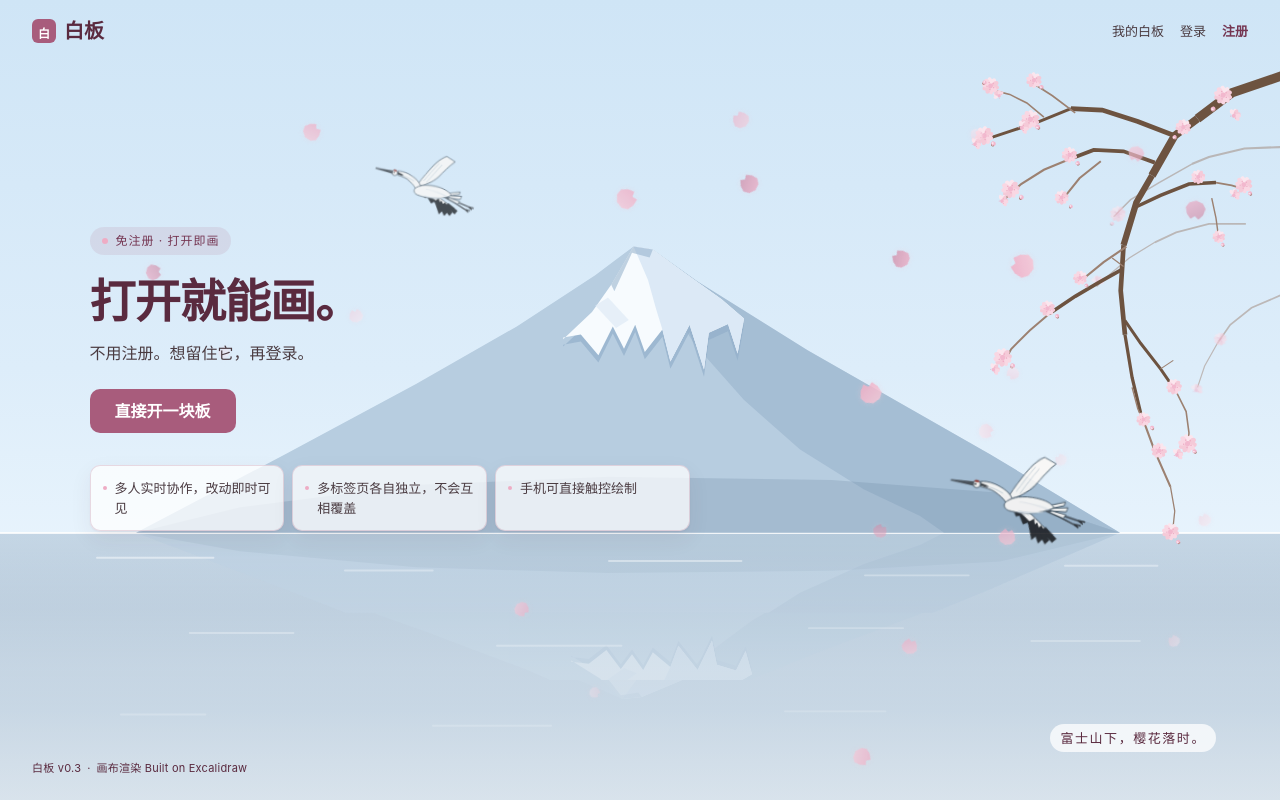
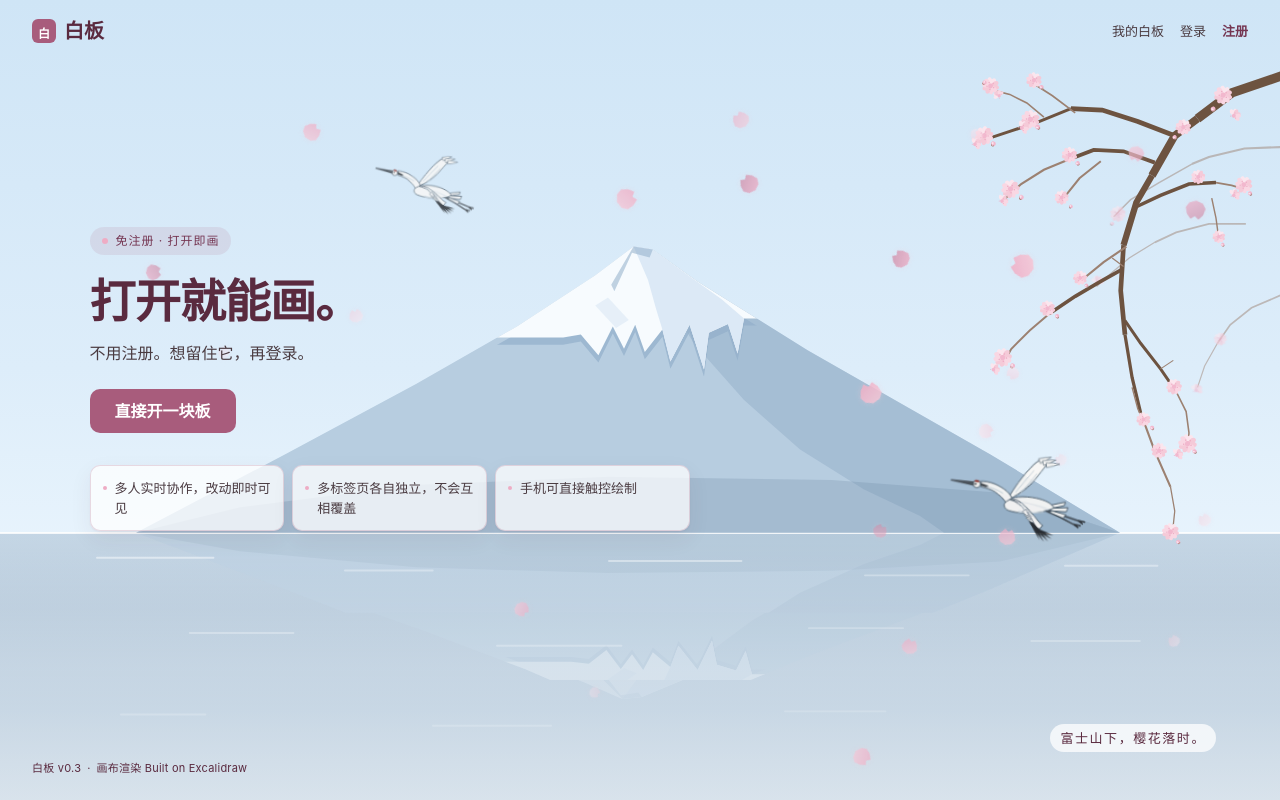
Before and after one commit to cherryi6081/Sakura-Whiteboard, a React (Vite) app in the folder apps/web/: page / in a window 1280 px wide. Built offline with nearby package versions, Linux system fonts and the light colour scheme.

Commit message:
(fix)home: 雪顶改由山体轮廓裁切派生，仙鹤近翼改到躯干之上并重画翼形

```diff
--- a/apps/web/src/home/FujiScene.tsx
+++ b/apps/web/src/home/FujiScene.tsx
@@ -257,9 +257,44 @@ const WATERLINE = 566;
  * 雪顶覆盖到山体上部约三分之一，雪线下沿是一排尖角状的融雪边。
  * 倒影直接复用这一组路径做垂直镜像，所以倒影轮廓与山体、雪顶严格对应。
  */
+/**
+ * 雪线：一排宽窄不等的融雪齿（从左到右），窄深齿（880 / 922）像下滑的雪舌，
+ * 宽浅齿（838 / 886 / 748）像融塌的雪檐下沿。
+ *
+ * 这里只定义“雪线下沿”，不定义雪顶形状：雪顶由山体轮廓 body 与这条雪线求交派生
+ * （见 SNOW_CLIP + MountainShapes）。雪线向左右各延伸出山体之外再向上闭合，
+ * 所以交线的左右端点必然落在左坡/右坡轮廓线上，左右坡换坡度时也不会再露岩缝。
+ */
+const SNOW_TEETH: Array<[number, number]> = [
+  [704, 322],
+  [726, 318],
+  [748, 344],
+  [766, 308],
+  [780, 336],
+  [794, 306],
+  [806, 340],
+  [828, 312],
+  [838, 352],
+  [862, 306],
+  [880, 362],
+  [886, 316],
+  [910, 305],
+  [922, 342],
+  [930, 298],
+];
+
+/** 雪线以上区域：融雪齿两端各横伸到山体之外，再向上闭合成一个裁切区 */
+const SNOW_CLIP = [
+  `M-240 ${SNOW_TEETH[0][1]}`,
+  ...SNOW_TEETH.map(([x, y]) => `L${x} ${y}`),
+  `L1840 ${SNOW_TEETH[SNOW_TEETH.length - 1][1]}`,
+  "L1840 -240 L-240 -240 Z",
+].join(" ");
+
 const MOUNTAIN_PATHS = {
   // 峰顶不是尖点：从左坡 (744,244) 收到 (792,208)，向右平出到 (816,212) 再下坡，
-  // 形成参考图里那种极短的山顶平台；左右坡各留一个换坡度的转折（520/646 与 1010）
+  // 形成参考图里那种极短的山顶平台；左右坡各留一个换坡度的转折（520/646 与 1010）。
+  // 雪顶直接复用这一条轮廓做裁切，不再另写一套左右端点，换坡点改了也不会错位
   body: "M170 566 L356 468 L520 380 L646 308 L744 244 L792 208 L816 212 L872 252 L1010 338 L1238 468 L1400 566 Z",
   // 背光面：外沿贴右坡，内沿是分水脊。脊线不再是一根直线，从峰顶经过
   // (830,270)(868,330)(930,400)(1000,462)(1080,512) 几个换坡点落到右山脚，
@@ -268,14 +303,7 @@ const MOUNTAIN_PATHS = {
     "M792 208 L816 212 L872 252 L1010 338 L1238 468 L1400 566 L1180 566 " +
     "L1150 545 L1080 512 L1000 462 L930 400 L868 330 L830 270 Z",
   band: "M170 566 L300 534 L520 506 L760 496 L1040 500 L1250 516 L1400 566 Z",
-  // 雪顶：雪线两端落在山体轮廓内侧，上沿贴着山脊但整体向内收 9–20 单位，
-  // 避免雪边压到山体轮廓线。下沿只有 8 个融雪齿，宽窄与深浅刻意不等：
-  // 窄深齿（922 / 880）像下滑的雪舌，宽浅齿（886 / 838 / 748）像融塌的雪檐下沿
-  snow:
-    "M704 324 L740 290 L764 256 L792 208 L816 212 L860 244 L902 274 L930 298 " +
-    "L922 342 L910 305 L886 316 L880 362 L862 306 L838 352 L828 312 L806 340 L794 306 " +
-    "L780 336 L766 308 L748 344 L726 318 L704 322 Z",
-  // 背光雪面：从峰顶沿右侧雪脊下到雪线右端，再顺着融雪齿回收到雪脊内侧
+  // 背光雪面：外沿贴右侧雪脊（与 body 共用峰顶与右坡点），内沿顺融雪齿回收到雪脊内侧
   snowShadow:
     "M792 208 L816 212 L860 244 L902 274 L930 298 L922 342 L910 305 L886 316 L880 362 " +
     "L862 306 L838 352 L828 312 L820 286 L810 250 Z",
@@ -291,10 +319,14 @@ function MountainShapes() {
       <path className="wb-scene__fuji" d={MOUNTAIN_PATHS.body} />
       <path className="wb-scene__fuji-shadow" d={MOUNTAIN_PATHS.shadow} />
       <path className="wb-scene__foothill" d={MOUNTAIN_PATHS.band} />
-      {/* 雪与岩的接触影：整块雪往下错 9 单位，被雪本体盖住后只在融雪齿下沿
-          留下一条窄影，雪就不是“贴”在岩面上，而是压出厚度 */}
-      <path className="wb-scene__snow-contact" d={MOUNTAIN_PATHS.snow} transform="translate(0 9)" />
-      <path className="wb-scene__snow" d={MOUNTAIN_PATHS.snow} />
+      {/* 雪顶 = 山体轮廓 ∩ 雪线以上区域：上沿就是 body 本身，左右两端由轮廓线决定，
+          不再手写雪顶端点，也就不会再在左坡露出岩缝 */}
+      <g transform="translate(0 9)">
+        {/* 雪与岩的接触影：整块雪本体（含轮廓）先整体下错 9 单位，被雪盖住后
+            只在融雪齿下沿留一条窄影，雪就不是“贴”在岩面上，而是压出厚度 */}
+        <path className="wb-scene__snow-contact" d={MOUNTAIN_PATHS.body} clipPath="url(#wb-snow-clip)" />
+      </g>
+      <path className="wb-scene__snow" d={MOUNTAIN_PATHS.body} clipPath="url(#wb-snow-clip)" />
       <path className="wb-scene__snow-shadow" d={MOUNTAIN_PATHS.snowShadow} />
       <path className="wb-scene__snow-fold" d={MOUNTAIN_PATHS.snowFolds} />
       <path className="wb-scene__snow-crest" d={MOUNTAIN_PATHS.snowCrest} />
@@ -404,15 +436,65 @@ function craneStyle(crane: Crane): CSSProperties {
   } as CSSProperties;
 }
 
+/** 一片羽毛：羽根沿翼后缘张开 width，两侧略带弧度，羽端收成一个尖点 */
+function featherPath(root: [number, number], tip: [number, number], width: number): string {
+  const [rx, ry] = root;
+  const [tx, ty] = tip;
+  const dx = tx - rx;
+  const dy = ty - ry;
+  const len = Math.hypot(dx, dy) || 1;
+  const nx = (-dy / len) * (width / 2);
+  const ny = (dx / len) * (width / 2);
+  const mx = rx + dx * 0.55;
+  const my = ry + dy * 0.55;
+  const round = (n: number) => Math.round(n * 10) / 10;
+  const p = (x: number, y: number) => `${round(x)} ${round(y)}`;
+  return (
+    `M${p(rx + nx, ry + ny)} ` +
+    `Q${p(mx + nx * 0.8, my + ny * 0.8)} ${p(tx, ty)} ` +
+    `Q${p(mx - nx * 0.8, my - ny * 0.8)} ${p(rx - nx, ry - ny)} Z`
+  );
+}
+
+type Feather = { root: [number, number]; tip: [number, number]; width: number };
+
+/** 远翼翼尖：三片分开的羽片，长度与朝向逐片错开，靠近躯干的一段被躯干遮住 */
+const FAR_TIP_FEATHERS: Feather[] = [
+  { root: [36, 2.4], tip: [25.4, 0.6], width: 4.2 },
+  { root: [33.2, 4.6], tip: [21.8, 3.6], width: 4.2 },
+  { root: [30.6, 6.8], tip: [19, 7.6], width: 4 },
+];
+
+/** 近翼初级飞羽：沿翼后缘从翼尖向体侧逐根排布，羽端尖、长度与方向略有参差 */
+const NEAR_PRIMARIES: Feather[] = [
+  { root: [40, 54.8], tip: [24.6, 57.6], width: 3 },
+  { root: [41.6, 52.8], tip: [25.8, 60.8], width: 3 },
+  { root: [43.2, 50.8], tip: [28.4, 63.2], width: 3 },
+  { root: [44.8, 48.8], tip: [32, 64.2], width: 3 },
+  { root: [46.4, 46.8], tip: [35.8, 63], width: 2.8 },
+];
+
+/** 近翼次级飞羽：靠体侧的一组更短的白羽，压在初级飞羽根部上，形成层叠 */
+const NEAR_SECONDARIES: Feather[] = [
+  { root: [48.6, 44.4], tip: [43, 49.2], width: 4 },
+  { root: [50.6, 41.8], tip: [45.4, 46.6], width: 4 },
+  { root: [52.6, 39.4], tip: [47.8, 44.4], width: 3.8 },
+];
+
 /**
  * 仙鹤剪影（细化版）：朝右绘制，由 CSS `scaleX(-1)` 镜像成向左飞。
  *
- * 结构层次：
+ * 绘制顺序就是前后层次（先画的在下面）：
+ * 腿脚 → 远翼 → 尾羽 → 颈 → 躯干（含明暗）→ 近翼 → 头颈细节。
  * - 躯干：多点控制的自绘轮廓——胸骨龙骨是最前凸点，胸到腹收进去、腹部圆而下垂，
  *   背线自肩向后逐渐下压，尾根一点收束并与尾羽衔接；体侧另压一道极轻的羽面影做纵深。
  * - 颈：先画、颈根压进胸口，由躯干覆盖接缝，颈根粗、向前上方引出，与胸口形成颈-胸夹角。
- * - 翅膀：远侧翼（向上后方高举、白羽面）在后，近侧翼（白覆羽 + 墨黑后缘 + 翼尖分叉黑羽）在前；
- *   两者都把初级飞羽拆成单根可辨的羽片，近侧翼再加两组次级飞羽与根部短覆羽。
+ * - 远翼：整组画在躯干之前，只有与躯干相交的根部被遮挡，其余轮廓完整；
+ *   翼面分主羽面 + 三片分开的翼尖羽 + 两道羽轴 + 一道后缘分层线。
+ * - 近翼：整组画在躯干之后（最上层），翼根搭在肩与体侧上、始终不被躯干切断；
+ *   翼面分覆盖羽区（白）与飞羽区（墨黑）：前缘一道连续轮廓、五根逐根分离的初级飞羽、
+ *   三根更短的次级飞羽压在其根部，羽间只用同色相极细线分界，另有一道极轻的翼下羽面影。
+ * - 两翼都以肩点 (67,31) 为旋转轴，旋转时翼根只在肩窝里小幅摆动，不会穿进躯干。
  * - 头颈：独立头形 + 长喙 + 眼位 + 头顶红冠，颈上有向头部收束的墨色楔形。
  * - 腿脚：髋点收在腹线内侧，大腿—胫—脚趾三段，关节处折角，脚趾分开并向后收。
  * - 配色按参考图：白羽面、冷灰羽影、墨黑飞羽与尾羽、朱红顶冠、石板灰喙、墨色腿。
@@ -421,33 +503,29 @@ function craneStyle(crane: Crane): CSSProperties {
 function CraneSilhouette() {
   return (
     <svg className="wb-crane__svg" viewBox="0 0 120 72" focusable="false">
-      {/* 腿脚：髋点收在腹线内侧（33/35,42 一带），先画，被躯干盖住根部，读作从腹下引出 */}
+      {/* 腿脚：髋点收在腹线内侧（33/35,42 一带），先画，被躯干与近翼盖住根部 */}
       <path className="wb-crane__leg" d="M33 42 L21 47 L8 52 M8 52 L2 53.5 M8 52 L4 55" />
       <path className="wb-crane__leg" d="M35 42.8 L23 48.5 L12 55 M12 55 L6 56.5 M12 55 L8 58" />
 
-      {/* 远侧翅膀：按图向上后方高举，翼面为整块白羽，羽轴用浅灰细线 */}
+      {/* 远翼：整体在躯干之下，只在与躯干相交处被遮挡；翼面 + 三片分开的翼尖羽 + 羽轴 */}
       <g className="wb-crane__wing wb-crane__wing--far">
-        <path d="M67 29 C 61 22 54 15 47 9 C 41 4 36 1 31 0 L 22 7 C 29 11 36 17 43 23 C 50 28 59 31 67 32 Z" />
-        <path className="wb-crane__feather" d="M60 26 C 54 20 47 13 40 7 M57 28 C 51 22 44 15 37 9" />
+        <path d="M67 29.6 C 61.4 22.6 54.4 15.2 47.4 9.4 C 43.2 6 39.4 3.2 36.2 1.8 L 30.4 6.8 C 33.8 9.6 37.6 13.4 42 17.6 C 47.8 23 55.6 27.8 67 31.4 Z" />
+        {FAR_TIP_FEATHERS.map((feather) => (
+          <path
+            key={`far-${feather.tip[0]}-${feather.tip[1]}`}
+            className="wb-crane__scale"
+            d={featherPath(feather.root, feather.tip, feather.width)}
+          />
+        ))}
+        <path className="wb-crane__feather" d="M60.6 26.4 C 54.6 20.8 48.2 15 41.8 9.8" />
+        <path className="wb-crane__feather" d="M57 28.6 C 51.2 23.2 45.4 17.8 39.6 12.8" />
+        <path className="wb-crane__feather" d="M43 18 C 47 21 51.8 24.2 57 26.6" />
       </g>
 
       {/* 尾羽：两短一长的白羽片从尾根向后收尖，羽缘带冷板岩描边；根部被躯干盖住，不断口 */}
       <path className="wb-crane__body" d="M31 37.8 L 18 35.5 L 19 38.5 L 32 41 Z" />
       <path className="wb-crane__body" d="M31 40.4 L 16 40.5 L 17.5 44 L 31 42.8 Z" />
       <path className="wb-crane__body" d="M30 42.8 L 18 46.5 L 20.5 49.5 L 32 44.2 Z" />
-
-      {/* 近侧翅膀：画在躯干之前，翼根被躯干盖住，只露出腹侧以外的翼面与墨黑飞羽，
-          读作“从体侧向后下方展开”，不切碎躯干轮廓 */}
-      <g className="wb-crane__wing wb-crane__wing--near">
-        <path d="M64 30.5 C 56 34 47 41 39 47 C 34 51 29 55 25 57 L 33 59 L 39 53 L 44 56 L 48 49 L 52 51 L 56 44 L 59 45 L 64 36 Z" />
-        <path className="wb-crane__primary" d="M63 35 C 57 40 50 46 42 51 C 37 54 32 56 27 57.5 L 33 59 L 39 53 L 44 56 L 48 49 L 52 51 L 56 44 L 59 45 L 63 37 Z" />
-        <path className="wb-crane__primary" d="M36 54 L 25 64 L 21.5 60 L 32 51 Z" />
-        <path className="wb-crane__primary" d="M40 54 L 31 66 L 27.5 62 L 36 50 Z" />
-        <path className="wb-crane__primary" d="M44 52 L 37 66 L 33.5 62 L 40 48 Z" />
-        <path className="wb-crane__primary" d="M48 49 L 43 64 L 39.5 60 L 43 45 Z" />
-        {/* 覆羽：只画在白覆羽区域，浅灰极细线 */}
-        <path className="wb-crane__feather" d="M61 33 C 57 35 52 39 48 43 M62 35 C 58 37 54 41 50 45" />
-      </g>
 
       {/* 脖子：先画，颈根（64,32.2 → 69.6,34.4）压进胸口，由躯干盖住接缝；
           上缘自肩陡起、中段外凸，下缘向胸骨前端斜落，与胸口形成颈-胸夹角 */}
@@ -476,6 +554,36 @@ function CraneSilhouette() {
       {/* 颈后转折：浅灰细线交代颈根与胸口的体块分界 */}
       <path className="wb-crane__feather" d="M72 26 C 76.5 23 82 20.6 86.5 19.6" />
 
+      {/* 近翼：画在躯干之后，压在身上；翼根（66,31.4 → 52.6,38.6）从肩搭到体侧，
+          不会被躯干切断。翼面是翼根最宽、向翼尖收窄的楔形，后缘挂五根初级飞羽 + 三根次级飞羽 */}
+      <g className="wb-crane__wing wb-crane__wing--near">
+        <path d="M66 31.4 C 62.6 30.6 58.6 31.4 55.4 33.4 C 50.6 36.4 44.6 41.6 39.6 46.6 C 37.4 48.8 35.6 49.8 34.8 50.2 L 39.4 55.8 C 41.4 52.8 44 49.4 47 46.2 C 49.6 43.4 51.4 40.8 52.6 38.6 C 56 34.6 61 32.4 66 31.4 Z" />
+        {/* 翼下厚度：贴着后缘内侧的一道极轻羽面影，交代覆羽压在飞羽上的落差 */}
+        <path
+          className="wb-crane__shade wb-crane__shade--soft"
+          d="M40.8 54.4 C 43 51 45.8 47.6 49 44.6 C 51 42.6 52.4 40.8 53.4 39.4 L 51.8 38.6 C 50.8 40 49.4 41.6 47.6 43.4 C 44.6 46.4 42.2 49.8 40.2 53 Z"
+        />
+        {/* 覆羽分层：两道沿翼展方向的细线，交代内侧覆羽区 */}
+        <path className="wb-crane__feather" d="M58.6 33.6 C 54.6 36.2 50.6 40.4 47 44.6" />
+        <path className="wb-crane__feather" d="M56.2 32.6 C 52.4 35.4 48.4 39.6 45 43.8" />
+        {/* 初级飞羽：逐根分离，羽端尖、长度与朝向递变，是翼尖最快的识别特征 */}
+        {NEAR_PRIMARIES.map((feather) => (
+          <path
+            key={`near-primary-${feather.tip[0]}-${feather.tip[1]}`}
+            className="wb-crane__primary"
+            d={featherPath(feather.root, feather.tip, feather.width)}
+          />
+        ))}
+        {/* 次级飞羽：压住初级飞羽根部的一组短白羽，边缘用细线而不是粗描边 */}
+        {NEAR_SECONDARIES.map((feather) => (
+          <path
+            key={`near-secondary-${feather.tip[0]}-${feather.tip[1]}`}
+            className="wb-crane__scale"
+            d={featherPath(feather.root, feather.tip, feather.width)}
+          />
+        ))}
+      </g>
+
       {/* 头颈：白羽头形 + 石板灰长喙 + 墨色眼位 + 头顶朱红冠（冠压在头顶，不留缝） */}
       <circle className="wb-crane__body" cx="94.5" cy="17.2" r="3.2" />
       <path className="wb-crane__beak" d="M96.9 14.8 L 116.8 12.2 L 117.2 13.4 L 97.6 18.6 Z" />
@@ -492,6 +600,10 @@ export function FujiScene() {
           meet 保证整组完整可见；天空由底层 CSS 渐变铺满，不留白边 */}
       <svg className="wb-scene__mountains" viewBox="0 0 1600 900" preserveAspectRatio="xMidYMax meet" focusable="false">
         <defs>
+          {/* 雪顶裁切区：只保留雪线以上部分。山体本体与倒影共用这一条，两端自然落在轮廓上 */}
+          <clipPath id="wb-snow-clip">
+            <path d={SNOW_CLIP} />
+          </clipPath>
           <linearGradient id="wb-lake-grad" x1="0" y1="0" x2="0" y2="1">
             <stop offset="0%" className="wb-scene__lake-stop-0" />
             <stop offset="28%" className="wb-scene__lake-stop-1" />
```
Also changed, not shown: apps/web/src/styles/pages.css (+11 -3 lines).
